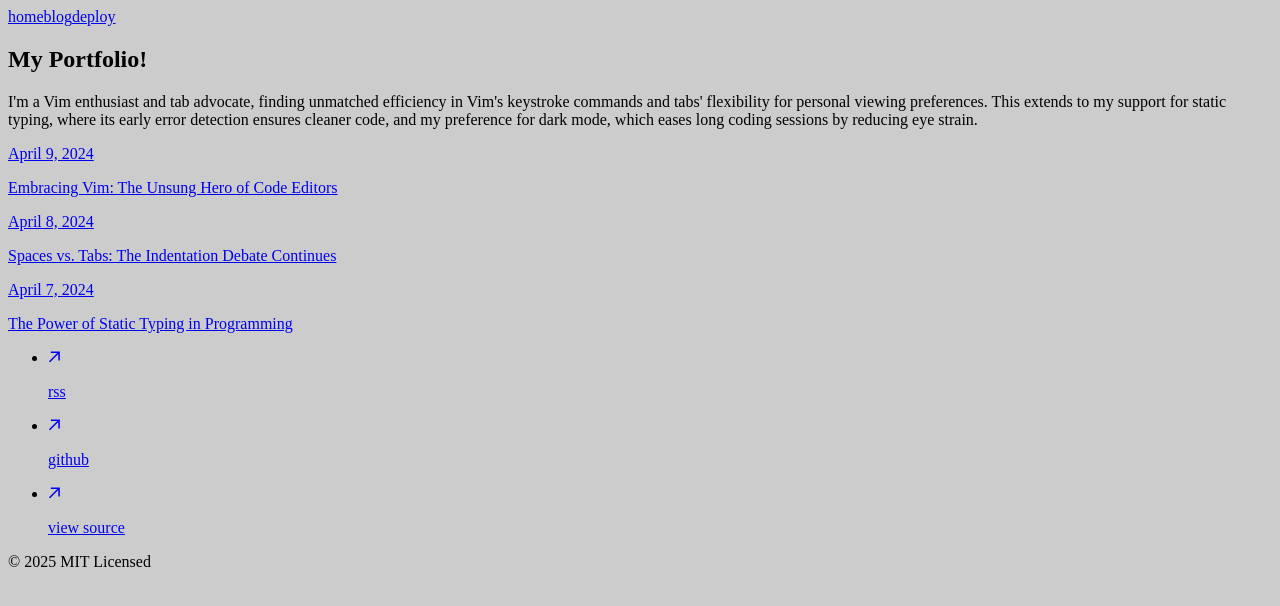
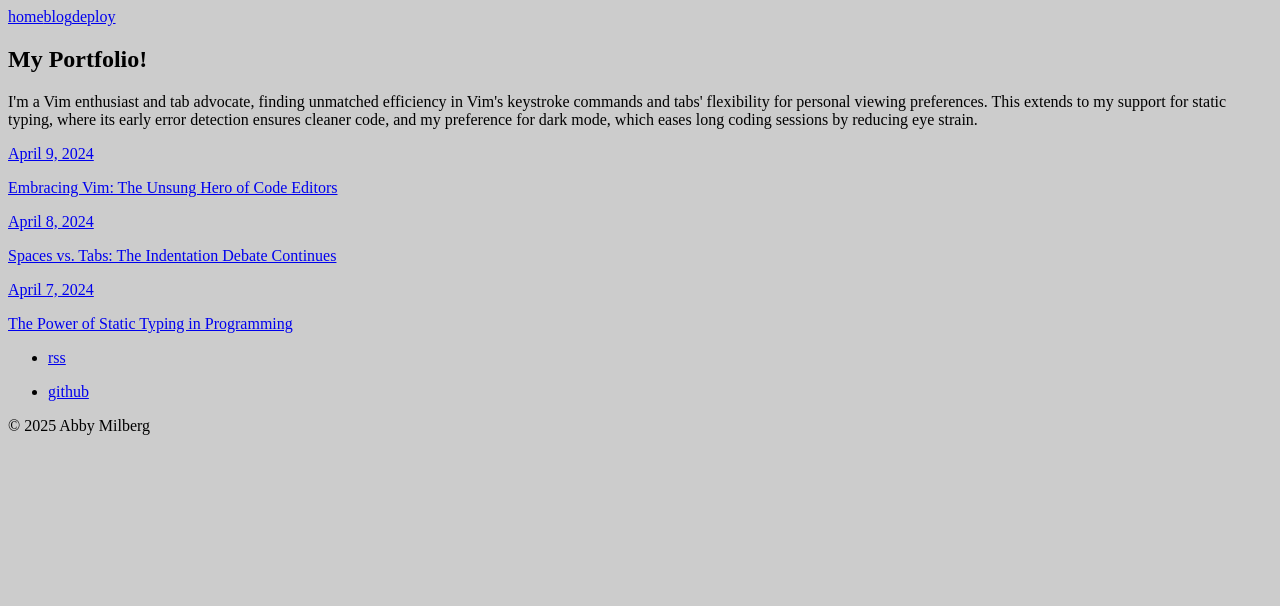
Before and after one commit to Abby805/abby-portfolio, a Next.js app: page / in a window 1280 px wide. Shown: the top 606 px of the page. Built offline with nearby package versions, Linux system fonts and the light colour scheme.

Commit message:
Resolves async bugs and MDX dependency issues, removes tailwind classes.

```diff
--- a/app/blog/page.tsx
+++ b/app/blog/page.tsx
@@ -8,7 +8,7 @@ export const metadata = {
 export default function Page() {
   return (
     <section>
-      <h1 className="font-semibold text-2xl mb-8 tracking-tighter">My Blog</h1>
+      <h1>My Blog</h1>
       <BlogPosts />
     </section>
   )
--- a/app/components/footer.tsx
+++ b/app/components/footer.tsx
@@ -1,60 +1,28 @@
-function ArrowIcon() {
-  return (
-    <svg
-      width="12"
-      height="12"
-      viewBox="0 0 12 12"
-      fill="none"
-      xmlns="http://www.w3.org/2000/svg"
-    >
-      <path
-        d="M2.07102 11.3494L0.963068 10.2415L9.2017 1.98864H2.83807L2.85227 0.454545H11.8438V9.46023H10.2955L10.3097 3.09659L2.07102 11.3494Z"
-        fill="currentColor"
-      />
-    </svg>
-  )
-}
-
 export default function Footer() {
   return (
-    <footer className="mb-16">
-      <ul className="font-sm mt-8 flex flex-col space-x-0 space-y-2 text-neutral-600 md:flex-row md:space-x-4 md:space-y-0 dark:text-neutral-300">
+    <footer>
+      <ul>
         <li>
           <a
-            className="flex items-center transition-all hover:text-neutral-800 dark:hover:text-neutral-100"
             rel="noopener noreferrer"
             target="_blank"
             href="/rss"
           >
-            <ArrowIcon />
-            <p className="ml-2 h-7">rss</p>
+            <p>rss</p>
           </a>
         </li>
         <li>
           <a
-            className="flex items-center transition-all hover:text-neutral-800 dark:hover:text-neutral-100"
             rel="noopener noreferrer"
             target="_blank"
             href="https://github.com/vercel/next.js"
           >
-            <ArrowIcon />
-            <p className="ml-2 h-7">github</p>
-          </a>
-        </li>
-        <li>
-          <a
-            className="flex items-center transition-all hover:text-neutral-800 dark:hover:text-neutral-100"
-            rel="noopener noreferrer"
-            target="_blank"
-            href="https://vercel.com/templates/next.js/portfolio-starter-kit"
-          >
-            <ArrowIcon />
-            <p className="ml-2 h-7">view source</p>
+            <p>github</p>
           </a>
         </li>
       </ul>
-      <p className="mt-8 text-neutral-600 dark:text-neutral-300">
-        © {new Date().getFullYear()} MIT Licensed
+      <p>
+        © {new Date().getFullYear()} Abby Milberg
       </p>
     </footer>
   )
--- a/app/components/mdx.tsx
+++ b/app/components/mdx.tsx
@@ -45,7 +45,7 @@ function CustomLink(props) {
 }
 
 function RoundedImage(props) {
-  return <Image alt={props.alt} className="rounded-lg" {...props} />
+  return <Image alt={props.alt} {...props} />
 }
 
 function Code({ children, ...props }) {
--- a/app/components/nav.tsx
+++ b/app/components/nav.tsx
@@ -14,19 +14,17 @@ const navItems = {
 
 export function Navbar() {
   return (
-    <aside className="-ml-[8px] mb-16 tracking-tight">
-      <div className="lg:sticky lg:top-20">
+    <aside>
+      <div>
         <nav
-          className="flex flex-row items-start relative px-0 pb-0 fade md:overflow-auto scroll-pr-6 md:relative"
           id="nav"
         >
-          <div className="flex flex-row space-x-0 pr-10">
+          <div>
             {Object.entries(navItems).map(([path, { name }]) => {
               return (
                 <Link
                   key={path}
                   href={path}
-                  className="transition-all hover:text-neutral-800 dark:hover:text-neutral-200 flex align-middle relative py-1 px-2 m-1"
                 >
                   {name}
                 </Link>
--- a/app/components/posts.tsx
+++ b/app/components/posts.tsx
@@ -18,14 +18,13 @@ export function BlogPosts() {
         .map((post) => (
           <Link
             key={post.slug}
-            className="flex flex-col space-y-1 mb-4"
             href={`/blog/${post.slug}`}
           >
-            <div className="w-full flex flex-col md:flex-row space-x-0 md:space-x-2">
-              <p className="text-neutral-600 dark:text-neutral-400 w-[100px] tabular-nums">
+            <div>
+              <p>
                 {formatDate(post.metadata.publishedAt, false)}
               </p>
-              <p className="text-neutral-900 dark:text-neutral-100 tracking-tight">
+              <p>
                 {post.metadata.title}
               </p>
             </div>
--- a/app/layout.tsx
+++ b/app/layout.tsx
@@ -1,7 +1,5 @@
 import './global.css'
 import type { Metadata } from 'next'
-import { GeistSans } from 'geist/font/sans'
-import { GeistMono } from 'geist/font/mono'
 import { Navbar } from './components/nav'
 import { Analytics } from '@vercel/analytics/react'
 import { SpeedInsights } from '@vercel/speed-insights/next'
@@ -36,8 +34,6 @@ export const metadata: Metadata = {
   },
 }
 
-const cx = (...classes) => classes.filter(Boolean).join(' ')
-
 export default function RootLayout({
   children,
 }: {
@@ -46,14 +42,9 @@ export default function RootLayout({
   return (
     <html
       lang="en"
-      className={cx(
-        'text-black bg-white dark:text-white dark:bg-black',
-        GeistSans.variable,
-        GeistMono.variable
-      )}
     >
-      <body className="antialiased max-w-xl mx-4 mt-8 lg:mx-auto">
-        <main className="flex-auto min-w-0 mt-6 flex flex-col px-2 md:px-0">
+      <body>
+        <main>
           <Navbar />
           {children}
           <Footer />
--- a/app/not-found.tsx
+++ b/app/not-found.tsx
@@ -1,10 +1,10 @@
 export default function NotFound() {
   return (
     <section>
-      <h1 className="mb-8 text-2xl font-semibold tracking-tighter">
+      <h1>
         404 - Page Not Found
       </h1>
-      <p className="mb-4">The page you are looking for does not exist.</p>
+      <p>The page you are looking for does not exist.</p>
     </section>
   )
 }
--- a/app/page.tsx
+++ b/app/page.tsx
@@ -3,17 +3,17 @@ import { BlogPosts } from 'app/components/posts'
 export default function Page() {
   return (
     <section>
-      <h1 className="mb-8 text-2xl font-semibold tracking-tighter">
+      <h1>
         My Portfolio!
       </h1>
-      <p className="mb-4">
+      <p>
         {`I'm a Vim enthusiast and tab advocate, finding unmatched efficiency in
         Vim's keystroke commands and tabs' flexibility for personal viewing
         preferences. This extends to my support for static typing, where its
         early error detection ensures cleaner code, and my preference for dark
         mode, which eases long coding sessions by reducing eye strain.`}
       </p>
-      <div className="my-8">
+      <div>
         <BlogPosts />
       </div>
     </section>
--- /dev/null
+++ b/next.config.ts
@@ -0,0 +1,8 @@
+import type { NextConfig } from 'next'
+
+const nextConfig: NextConfig = {
+  /* config options here */
+  transpilePackages: ['next-mdx-remote'],
+}
+
+export default nextConfig
```
Also changed, not shown: app/blog/[slug]/page.tsx (+12 -9 lines), package.json (+5 -6 lines), 2 other files (tests, documents, lock files or other folders).
